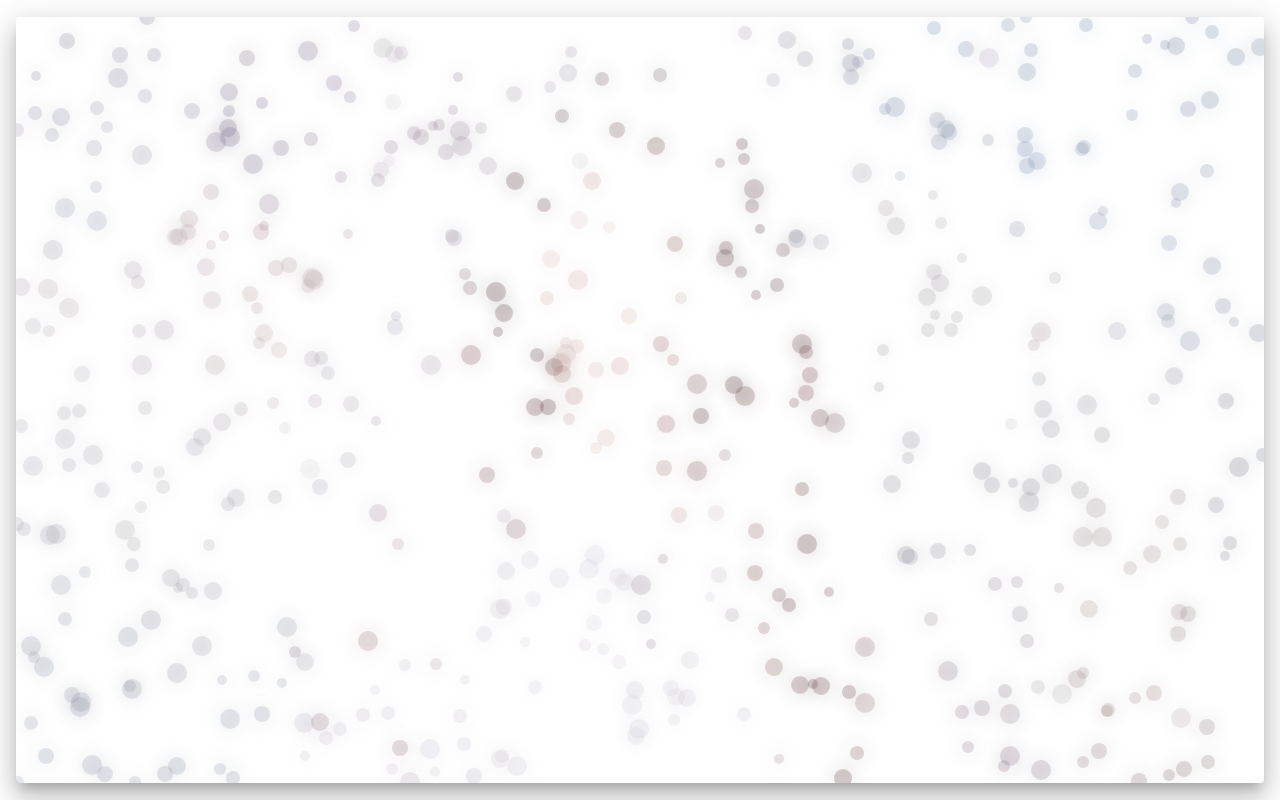
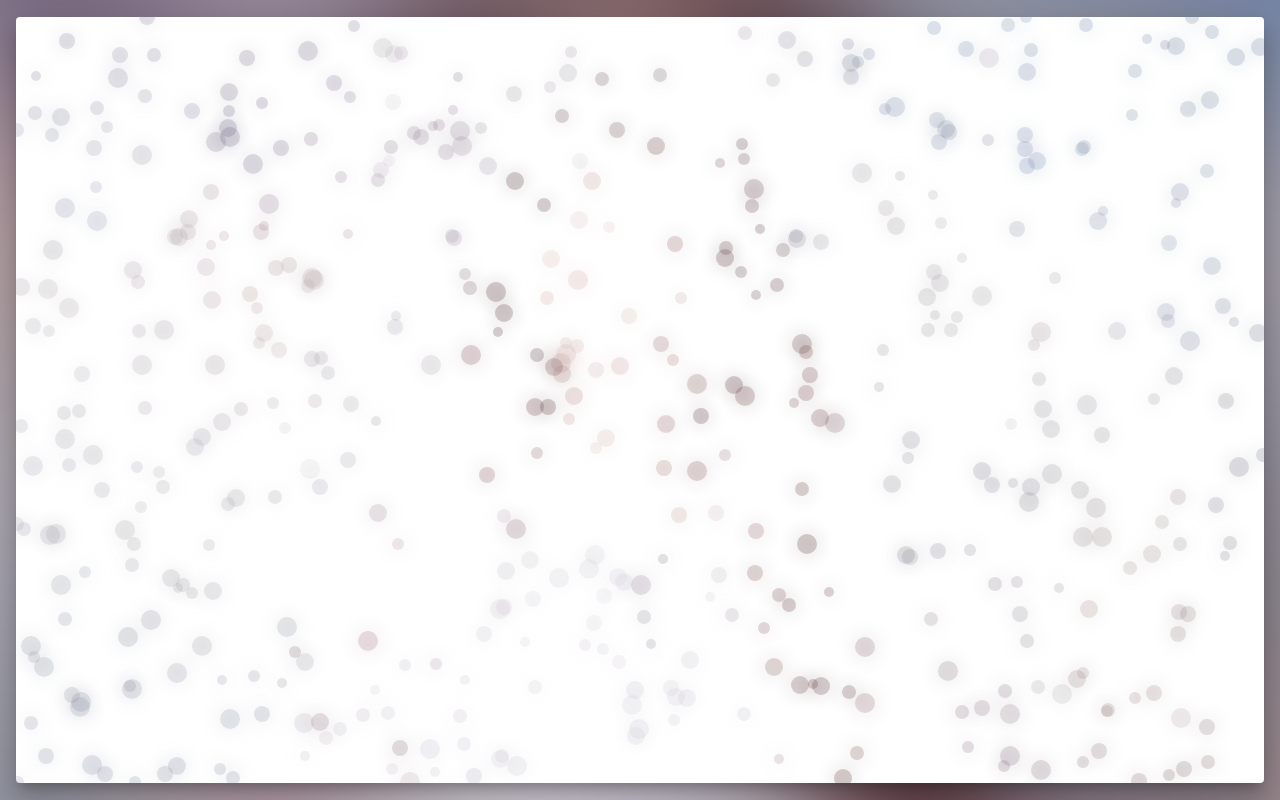
Before and after one commit to divlook/pixel-art, a Next.js app: page / in a window 1280 px wide. Built offline with nearby package versions, Linux system fonts and the light colour scheme.

Commit message:
배경 추가

```diff
--- a/pages/index.tsx
+++ b/pages/index.tsx
@@ -10,6 +10,20 @@ const useStyles = makeStyles((theme) => ({
         height: '100vh',
         justifyContent: 'center',
         alignItems: 'center',
+        '&::before': {
+            position: 'fixed',
+            top: 0,
+            left: 0,
+            right: 0,
+            bottom: 0,
+            backgroundImage: `url(${asset('/img/iu.jpg')})`,
+            backgroundSize: 'cover',
+            backgroundPosition: 'center',
+            filter: 'blur(50px)',
+            transform: 'scale(1.5)',
+            zIndex: -1,
+            content: '""',
+        }
     },
     container: {
         padding: theme.spacing(2),
```
